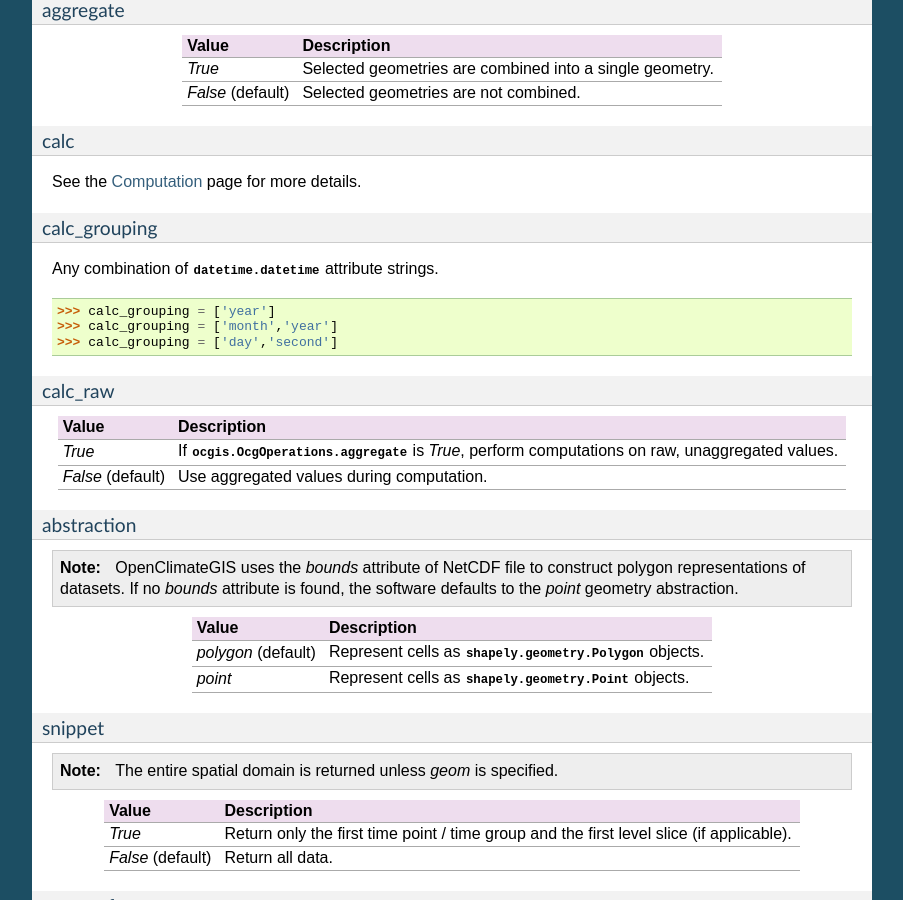
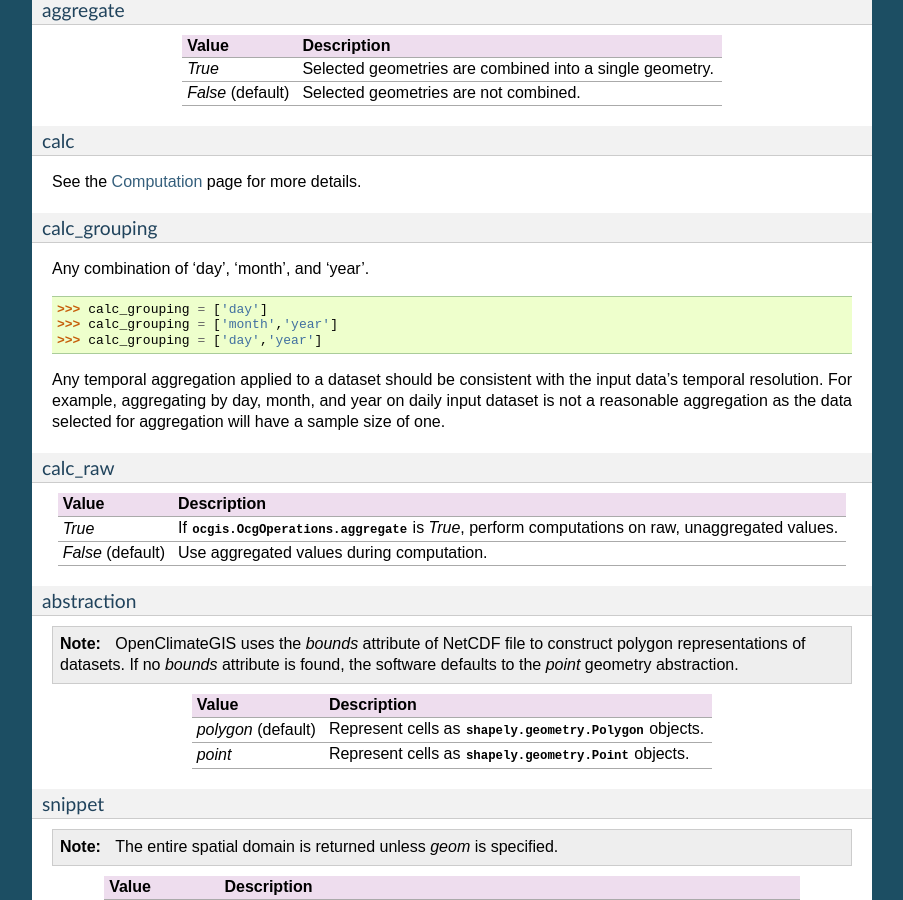
Before and after one commit to NCPP/ocgis, a Sphinx documentation site: the page built from doc/api.rst, in a window 1280 px wide and 900 px high, scrolled down 2188 px. Shown: the whole window, without its empty margins (198-1101 px from the left). Built offline with Sphinx 7.4.7, drawn with Linux system fonts in a browser that asks for light colours; formulas are drawn with MathJax 3.

Commit message:
doc changes

```diff
--- a/doc/api.rst
+++ b/doc/api.rst
@@ -121,11 +121,13 @@
 calc_grouping
 ~~~~~~~~~~~~~
 
-Any combination of :class:`datetime.datetime` attribute strings.
+Any combination of 'day', 'month', and 'year'.
 
->>> calc_grouping = ['year']
+>>> calc_grouping = ['day']
 >>> calc_grouping = ['month','year']
->>> calc_grouping = ['day','second']
+>>> calc_grouping = ['day','year']
+
+Any temporal aggregation applied to a dataset should be consistent with the input data's temporal resolution. For example, aggregating by day, month, and year on daily input dataset is not a reasonable aggregation as the data selected for aggregation will have a sample size of one.
 
 .. _calc_raw_headline:
 
```
